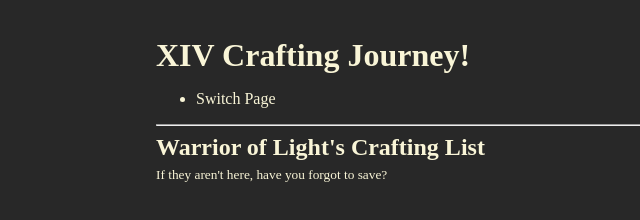
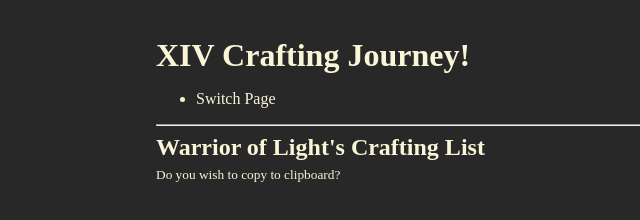
Before and after one commit to codedbygabriel/xiv-crafting-journey, a plain HTML site: page index.html in a window 1280 px wide. Both pictures are taken after a click on the item "Switch Page". Shown: the full height of the page, 84-724 px from the left. Drawn offline with Linux system fonts and the light colour scheme.

Commit message:
structure :: html changes

```diff
--- a/index.html
+++ b/index.html
@@ -35,7 +35,11 @@
 		<div class="page hidden-page">
 			<header>
 				<h2 class="crafting-list-title">Warrior of Light's Crafting List</h2>
-				<small class="crafting-list-description">If they aren't here, have you forgot to save?</small>
+				<small class="crafting-list-description">
+					Do you wish to
+					<span class="save-to-clipboard">copy</span>
+					to clipboard?
+				</small>
 			</header>
 			<section class="saved-items"></section>
 		</div>
```
